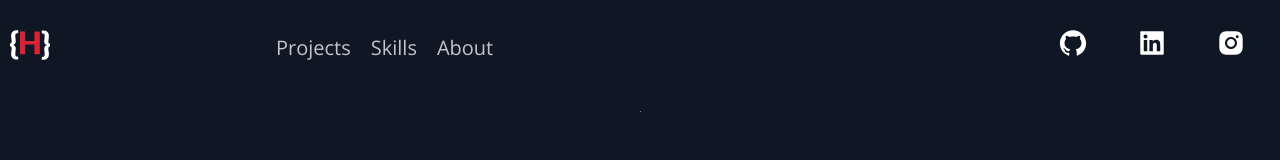
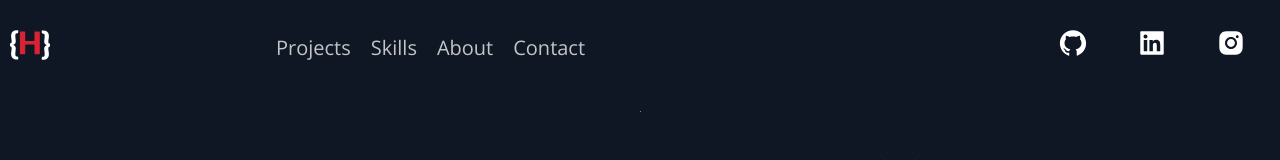
Before and after one commit to hassanprodeveloper/portfolio-nextjs, a Next.js app: page / in a window 1280 px wide. Shown: the top 160 px of the page. Built offline with nearby package versions, Linux system fonts and the light colour scheme.

Commit message:
added contact nav button in navbar

```diff
--- a/src/components/Contact/Contact.js
+++ b/src/components/Contact/Contact.js
@@ -78,7 +78,7 @@ const Contact = () => {
   }, [submittedMessage]);
 
   return (
-    <Section>
+    <Section id="contact">
       <SectionTitle>Get In Touch </SectionTitle>
       <SectionText>
         Feel free to ask anything you want, if you have any queries or want to
--- a/src/components/Header/Header.js
+++ b/src/components/Header/Header.js
@@ -20,6 +20,7 @@ const navLinks = [
   { title: "Projects", href: "#projects" },
   { title: "Skills", href: "#skills" },
   { title: "About", href: "#about" },
+  { title: "Contact", href: "#contact" },
 ];
 
 const Header = () => (
```
